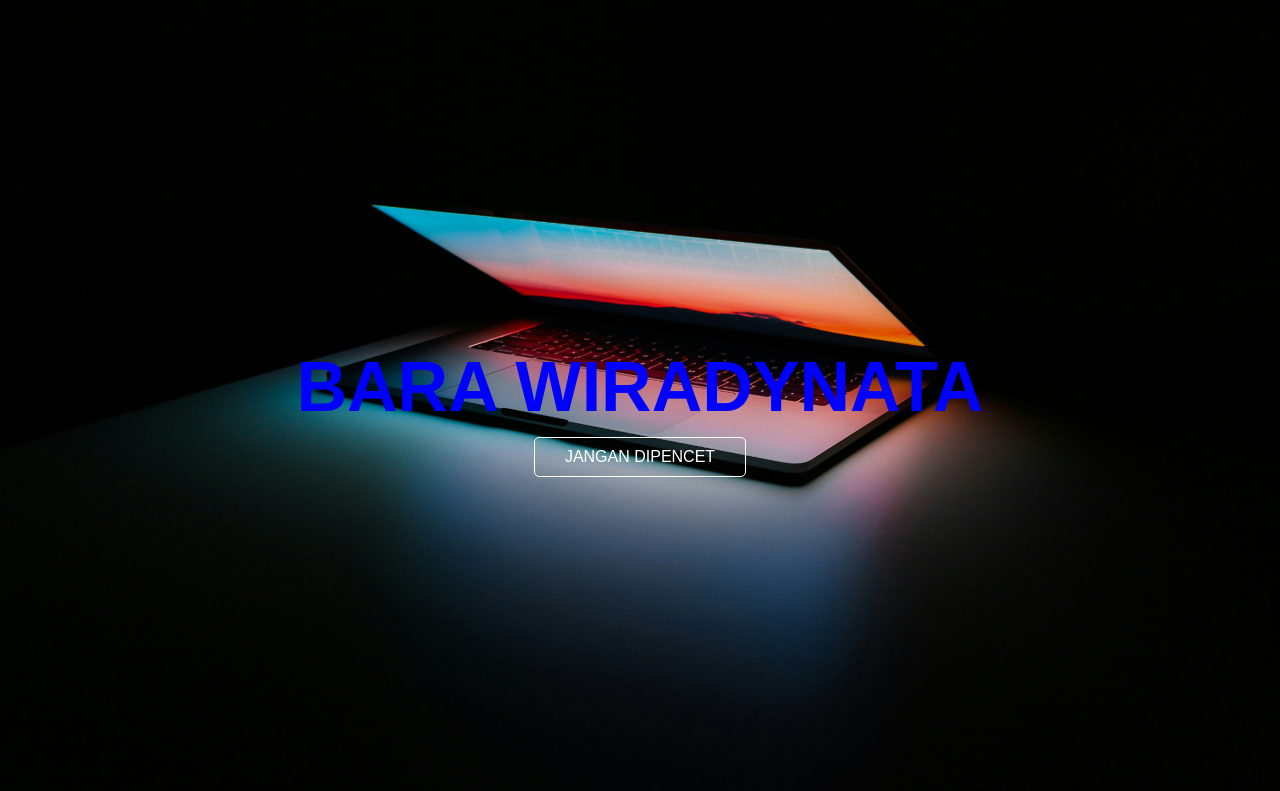
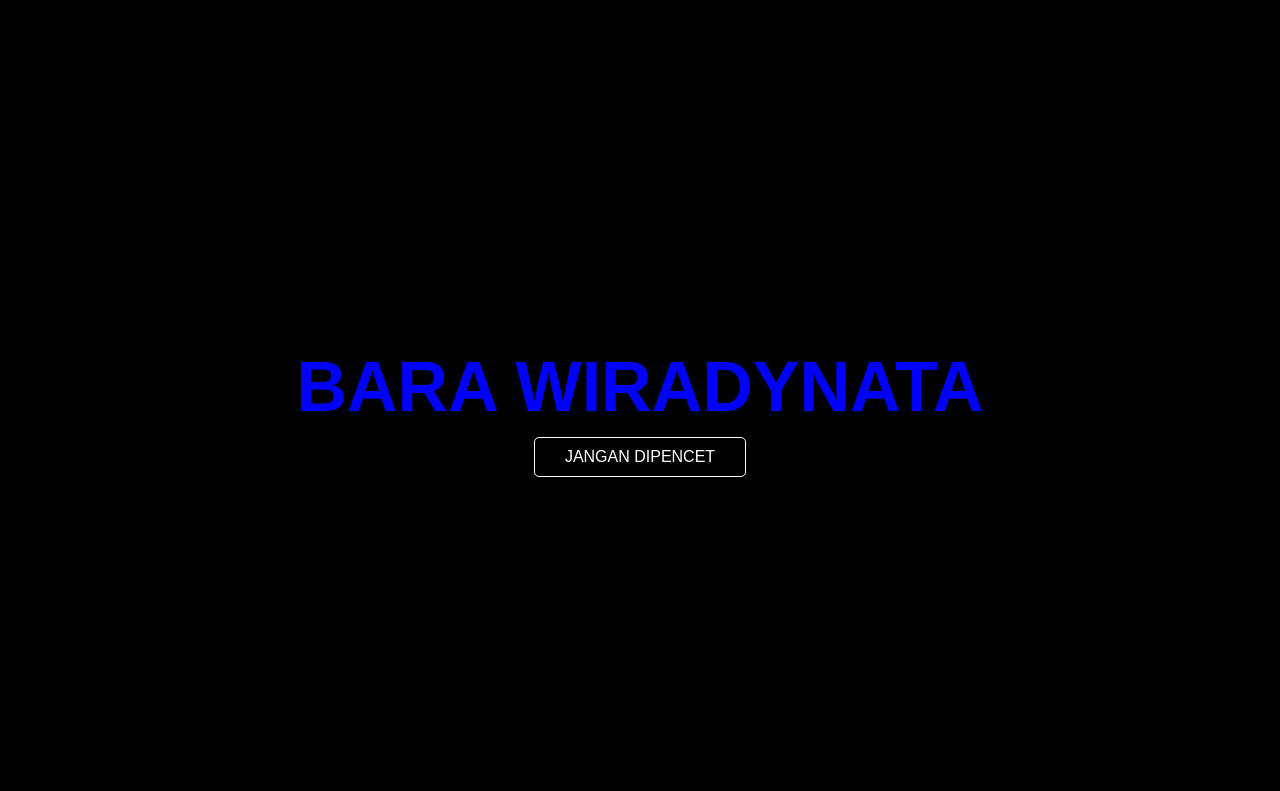
Before and after one commit to barawiradynata/webtest, a plain HTML site: page index.html in a window 1280 px wide. Shown: the part 51-842 px from the top of the page. Drawn offline with Linux system fonts and the light colour scheme.

Commit message:
change-bg

```diff
--- a/style/style.css
+++ b/style/style.css
@@ -4,7 +4,7 @@
     font-family: sans-serif;
 }
 html{
-    background-image: url(../asset/image/bg.jpg);
+    background: rgb(0,0,0);
     height: 100vh;
     background-size: cover;
     background-position: center;
```
